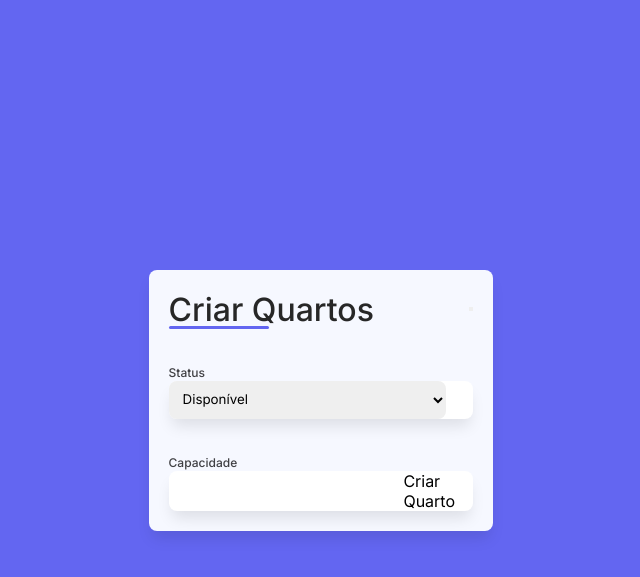
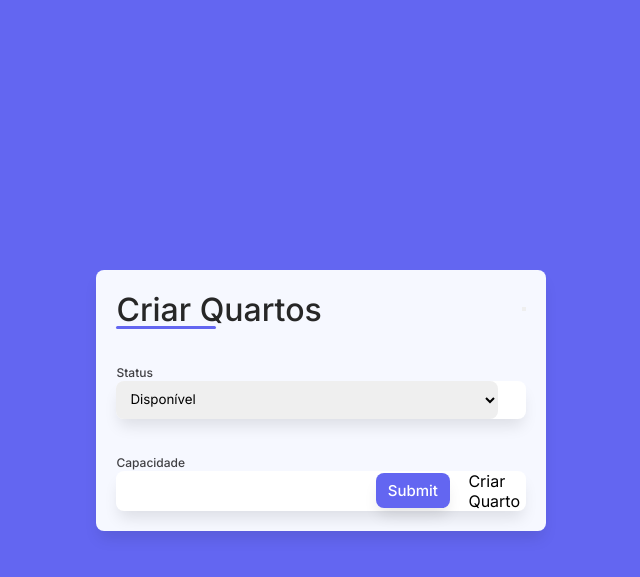
Before and after one commit to hugostangherlin/HOTEL, a PHP site: page /gerenciarquartos.php in a window 1280 px wide. Shown: the top 577 px of the page, without its empty margins (319-959 px from the left). Run offline with PHP 8.4, Linux system fonts and the light colour scheme.

Commit message:
Update gerenciarquartos.php

```diff
--- a/admin/PHP/gerenciarquartos.php
+++ b/admin/PHP/gerenciarquartos.php
@@ -74,9 +74,9 @@
                 step="0.01"
                 min="0"
                 class="form-control">
-              <br><br>
+              <br><br>-->
               <input type="submit" name="submit" class="btn-default">
-              <i class="#"></i> -->
+              <i class="#"></i>
               Criar Quarto
               </input>
             </div>
```
